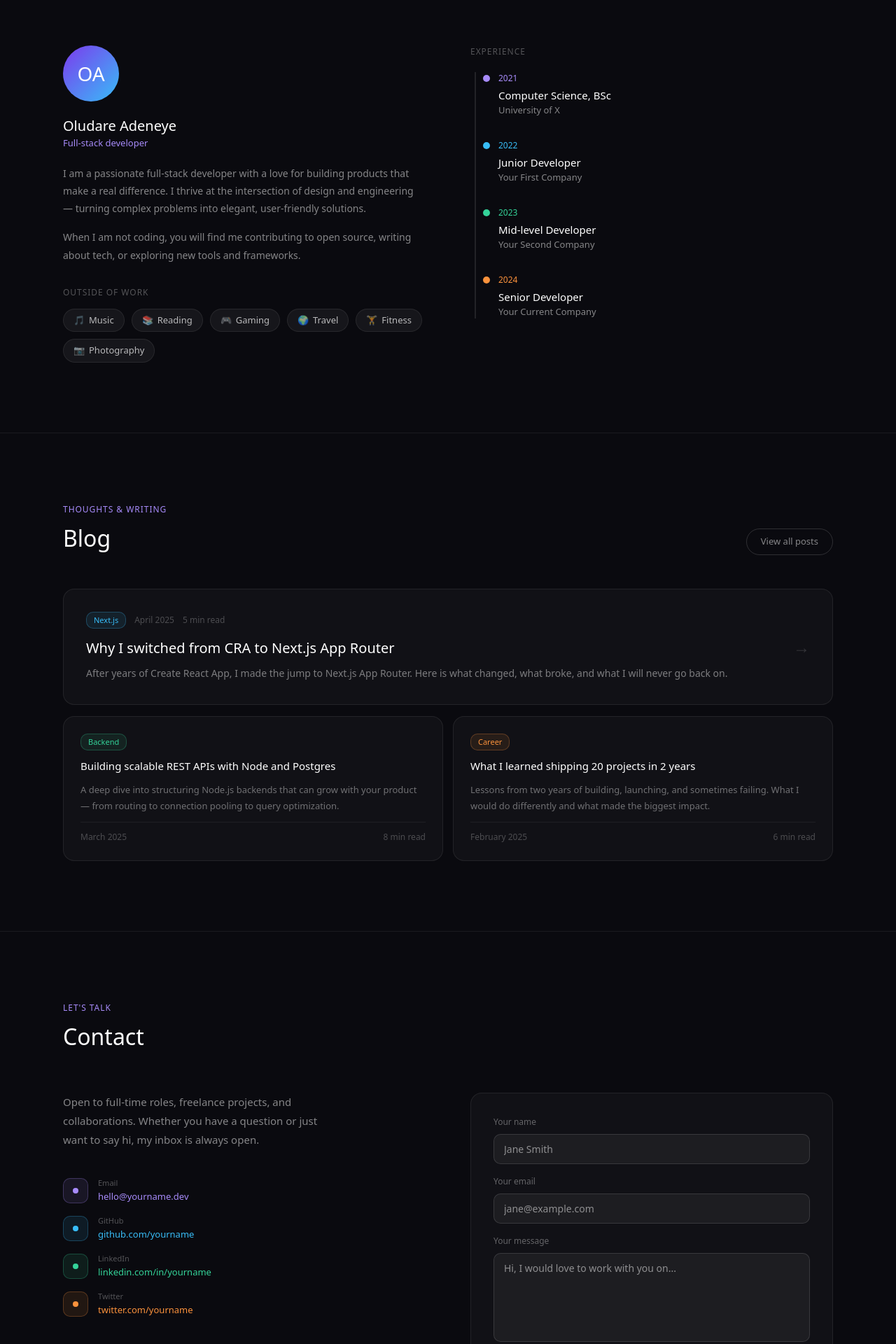
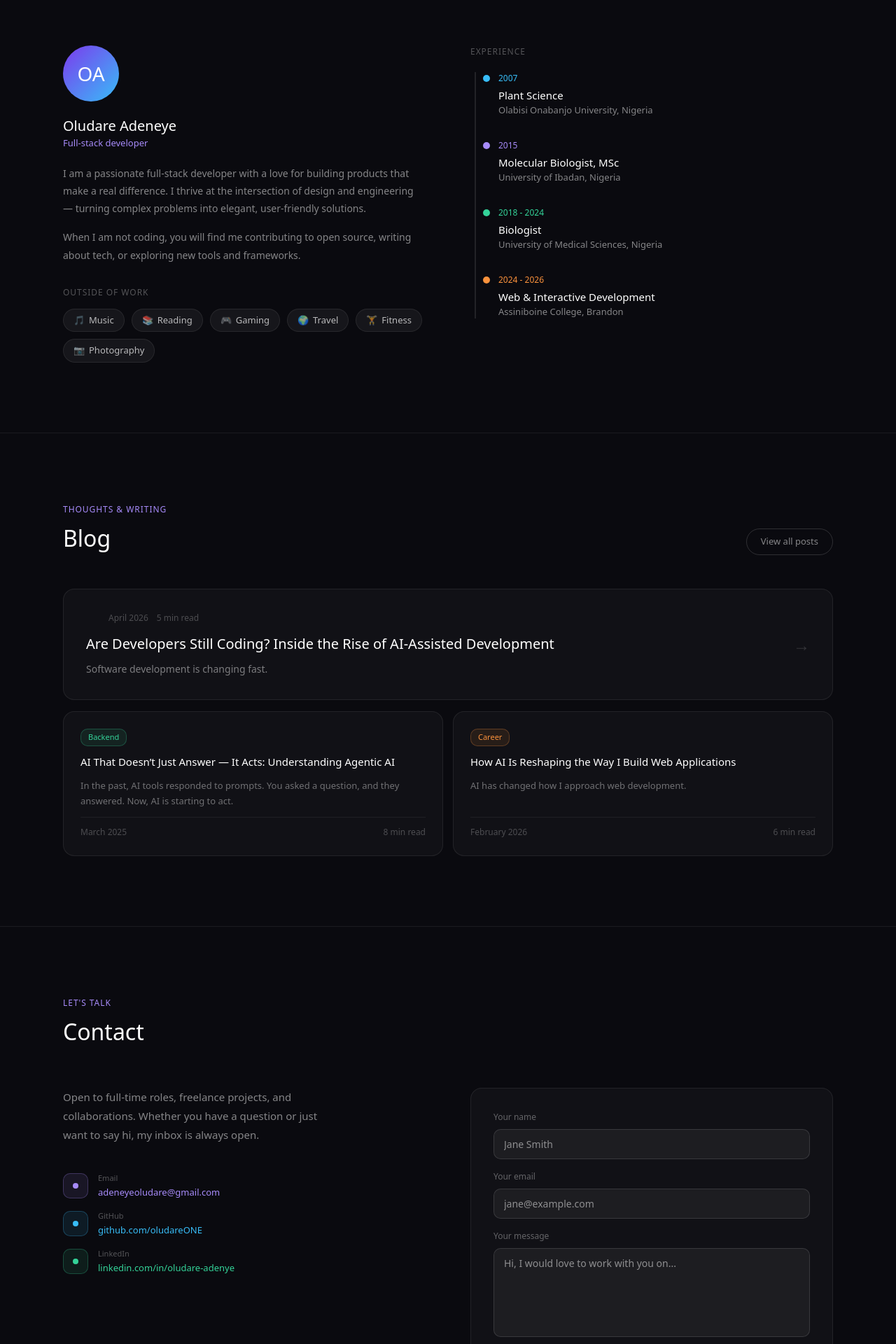
Before and after one commit to OludareONE/my-portfolio, a Next.js app: page / in a window 1280 px wide. Shown: the part 2680-4600 px from the top of the page at 70% size. Built offline with nearby package versions, Linux system fonts and the light colour scheme.

Commit message:
fix issues in Blog

```diff
--- a/src/components/About.tsx
+++ b/src/components/About.tsx
@@ -2,27 +2,27 @@
 
 const timeline = [
   {
-    year: "2021",
-    title: "Computer Science, BSc",
-    subtitle: "University of X",
+    year: "2007",
+    title: "Plant Science",
+    subtitle: "Olabisi Onabanjo University, Nigeria",
+    color: "#38bdf8",
+  },
+  {
+    year: "2015",
+    title: "Molecular Biologist, MSc",
+    subtitle: "University of Ibadan, Nigeria",
     color: "#a78bfa",
   },
   {
-    year: "2022",
-    title: "Junior Developer",
-    subtitle: "Your First Company",
-    color: "#38bdf8",
-  },
-  {
-    year: "2023",
-    title: "Mid-level Developer",
-    subtitle: "Your Second Company",
+    year: "2018 - 2024",
+    title: "Biologist",
+    subtitle: "University of Medical Sciences, Nigeria",
     color: "#34d399",
   },
   {
-    year: "2024",
-    title: "Senior Developer",
-    subtitle: "Your Current Company",
+    year: "2024 - 2026",
+    title: "Web & Interactive Development",
+    subtitle: "Assiniboine College, Brandon",
     color: "#fb923c",
   },
 ];
--- a/src/components/Blog.tsx
+++ b/src/components/Blog.tsx
@@ -4,20 +4,18 @@ import { useState } from "react";
 
 const posts = [
   {
-    title: "Why I switched from CRA to Next.js App Router",
+    title: "Are Developers Still Coding? Inside the Rise of AI-Assisted Development",
     excerpt:
-      "After years of Create React App, I made the jump to Next.js App Router. Here is what changed, what broke, and what I will never go back on.",
-    tag: "Next.js",
-    tagColor: "#38bdf8",
-    date: "April 2025",
+      "Software development is changing fast.",
+    date: "April 2026",
     readTime: "5 min read",
     slug: "cra-to-nextjs",
     featured: true,
   },
   {
-    title: "Building scalable REST APIs with Node and Postgres",
+    title: "AI That Doesn’t Just Answer — It Acts: Understanding Agentic AI",
     excerpt:
-      "A deep dive into structuring Node.js backends that can grow with your product — from routing to connection pooling to query optimization.",
+      "In the past, AI tools responded to prompts. You asked a question, and they answered. Now, AI is starting to act.",
     tag: "Backend",
     tagColor: "#34d399",
     date: "March 2025",
@@ -26,20 +24,20 @@ const posts = [
     featured: true,
   },
   {
-    title: "What I learned shipping 20 projects in 2 years",
+    title: "How AI Is Reshaping the Way I Build Web Applications",
     excerpt:
-      "Lessons from two years of building, launching, and sometimes failing. What I would do differently and what made the biggest impact.",
+      "AI has changed how I approach web development.",
     tag: "Career",
     tagColor: "#fb923c",
-    date: "February 2025",
+    date: "February 2026",
     readTime: "6 min read",
     slug: "20-projects-lessons",
     featured: true,
   },
   {
-    title: "TypeScript tips that actually save time",
+    title: "Why Speed Is Everything: Edge Computing and the Modern Web",
     excerpt:
-      "Not the basics you have read a hundred times. These are the patterns I reach for every day that genuinely speed up my workflow.",
+      "Users expect websites to be fast—instantly fast.",
     tag: "TypeScript",
     tagColor: "#a78bfa",
     date: "January 2025",
@@ -48,10 +46,10 @@ const posts = [
     featured: false,
   },
   {
-    title: "Docker for developers who just want it to work",
+    title: "AI Is Powerful—But Is It Safe? The New Cybersecurity Challenge",
     excerpt:
-      "A no-nonsense guide to containerising your full-stack app without spending three hours debugging networking issues.",
-    tag: "DevOps",
+      "As AI becomes more powerful, it also introduces new risks.",
+    tag: "AI",
     tagColor: "#f472b6",
     date: "December 2024",
     readTime: "7 min read",
--- a/src/components/Contact.tsx
+++ b/src/components/Contact.tsx
@@ -6,27 +6,21 @@ import emailjs from "@emailjs/browser";
 const socials = [
   {
     label: "Email",
-    value: "hello@yourname.dev",
-    href: "mailto:hello@yourname.dev",
+    value: "adeneyeoludare@gmail.com",
+    href: "mailto:adeneyeoludare@gmail.com",
     color: "#a78bfa",
   },
   {
     label: "GitHub",
-    value: "github.com/yourname",
-    href: "https://github.com/yourname",
+    value: "github.com/oludareONE",
+    href: "https://github.com/oludareONE",
     color: "#38bdf8",
   },
   {
     label: "LinkedIn",
-    value: "linkedin.com/in/yourname",
-    href: "https://linkedin.com/in/yourname",
+    value: "linkedin.com/in/oludare-adenye",
+    href: "https://linkedin.com/in/oludare-adeneye",
     color: "#34d399",
-  },
-  {
-    label: "Twitter",
-    value: "twitter.com/yourname",
-    href: "https://twitter.com/yourname",
-    color: "#fb923c",
   },
 ];
 
```
